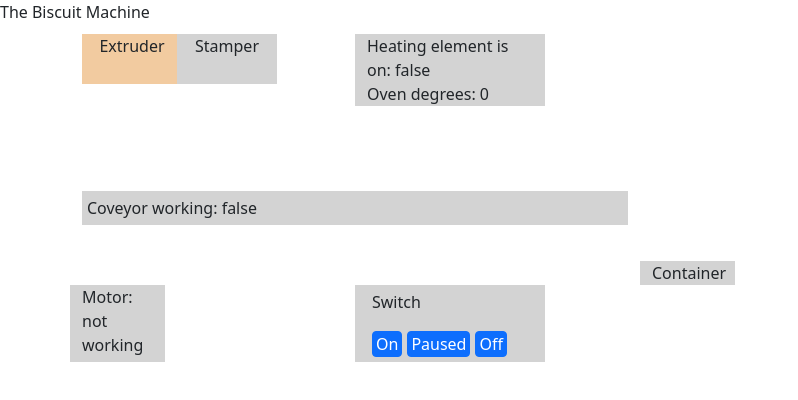
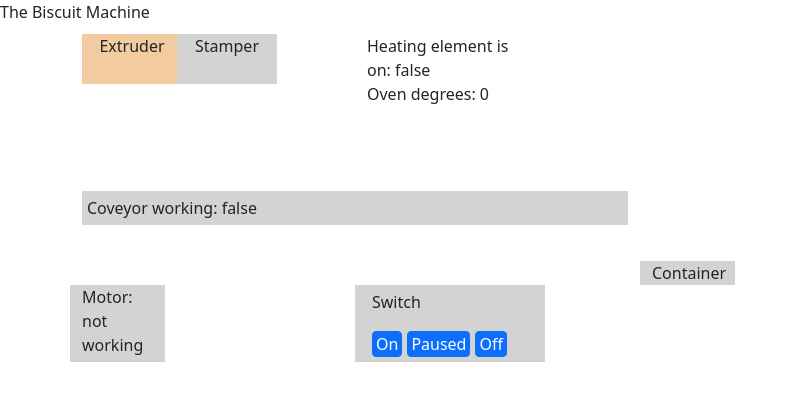
Before and after one commit to anisarambelieva/the-biscuit-machine, a React (Create React App) app: page / in a window 1280 px wide. Shown: the top 400 px of the page, without its empty margins (0-798 px from the left). Built offline with nearby package versions, Linux system fonts and the light colour scheme.

Commit message:
Remove color from Oven column

```diff
--- a/src/components/machine.js
+++ b/src/components/machine.js
@@ -56,10 +56,7 @@ const Machine = () => {
           <Stamper animationState={animationState} stamp={stamping} />
         </Col>
 
-        <Col
-          md={{ span: 2, offset: 1 }}
-          style={{ backgroundColor: "lightGray" }}
-        >
+        <Col md={{ span: 2, offset: 1 }}>
           <Oven
             ovenDegrees={ovenDegrees}
             heatingElement={heatingElement.toString()}
```
